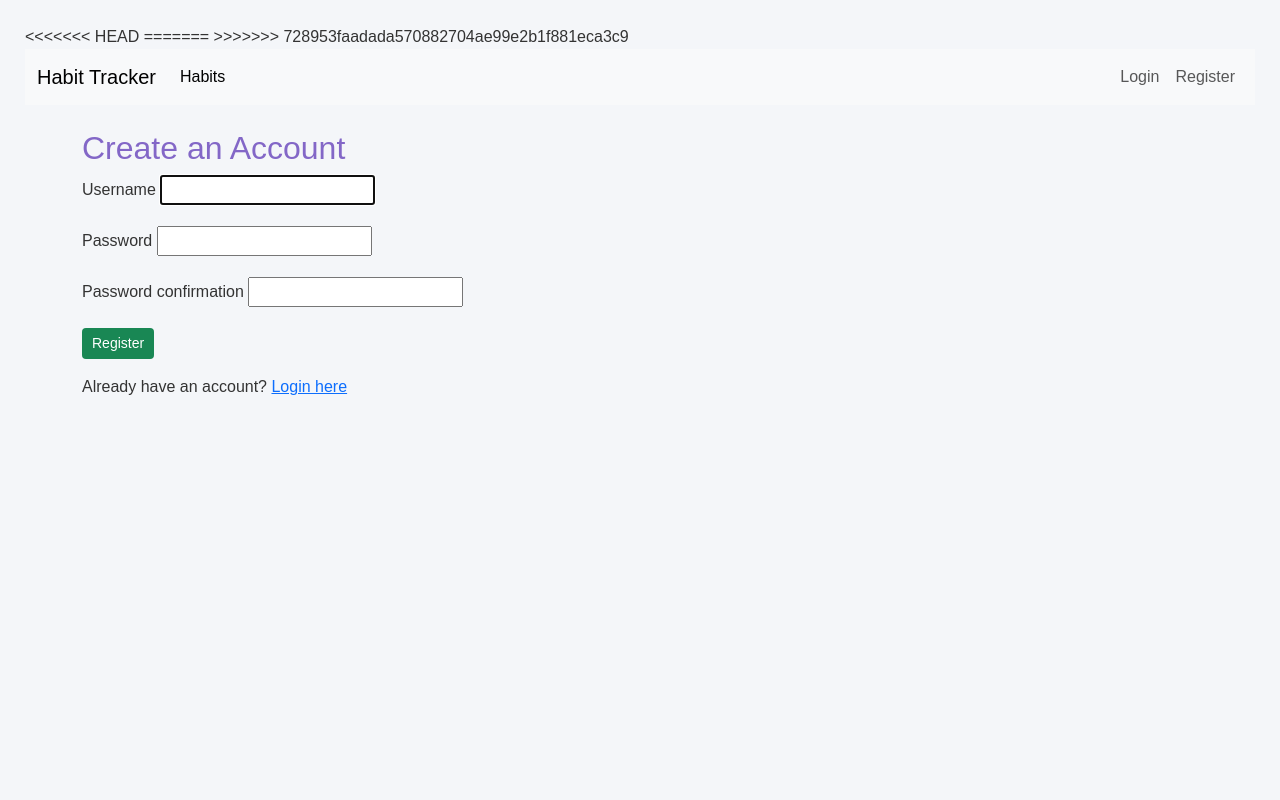
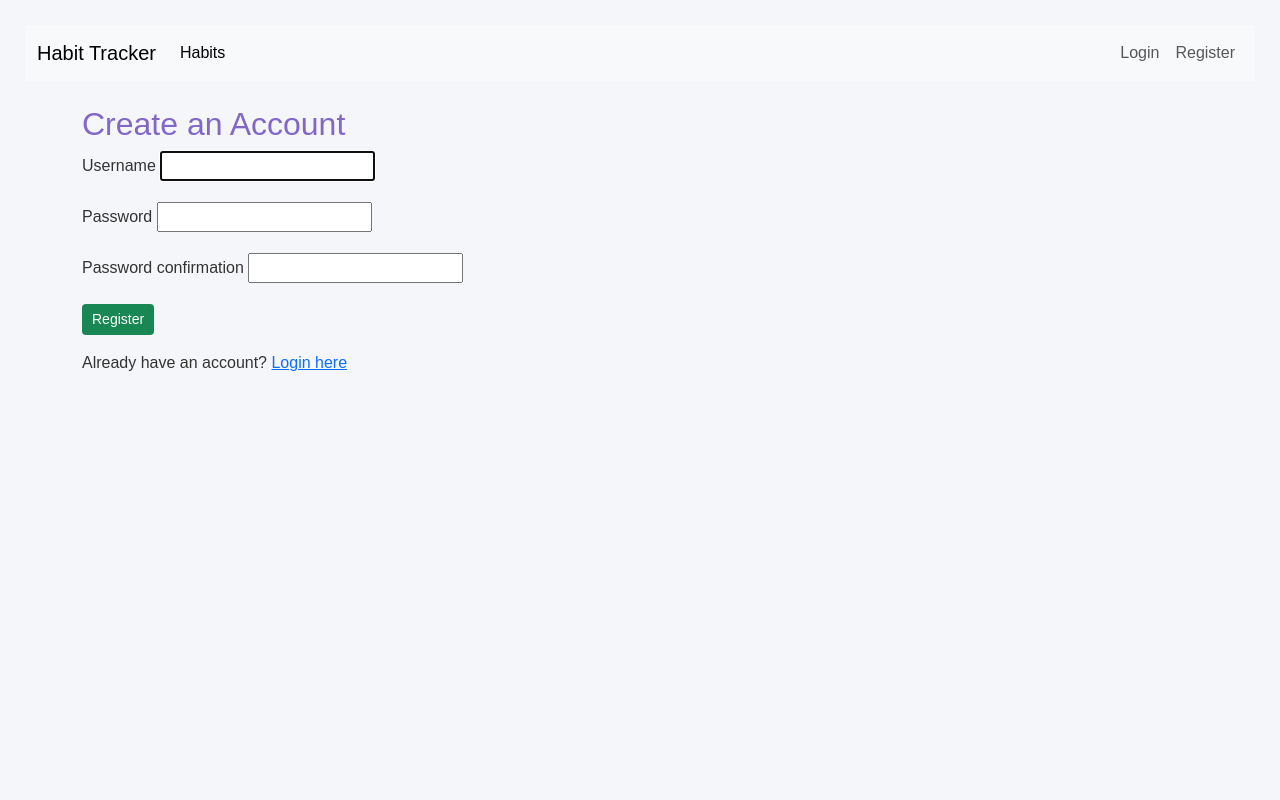
Before and after one commit to kulthoom12/habit_tracker, a Django app: page /register/ in a window 1280 px wide. Run offline with Django 5.2, Linux system fonts and the light colour scheme.

Commit message:
Error when pushing commits

```diff
--- a/habits/templates/habits/register.html
+++ b/habits/templates/habits/register.html
@@ -1,8 +1,4 @@
-<<<<<<< HEAD
 <!--register.html -->
-=======
-{# register.html #}
->>>>>>> 728953faadada570882704ae99e2b1f881eca3c9
 
 {% extends "habits/base.html" %}
 {% block title %}Register - Habit Tracker{% endblock %}
```
